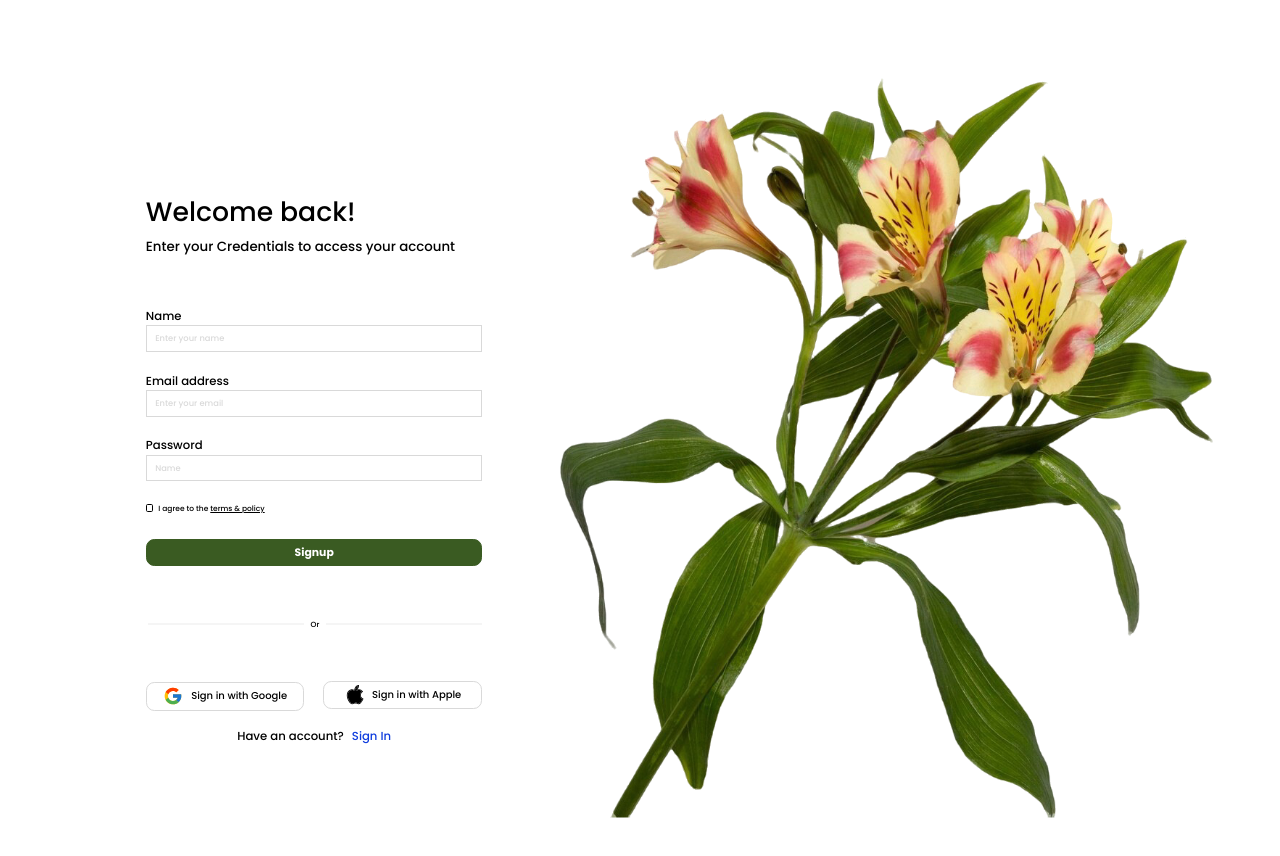
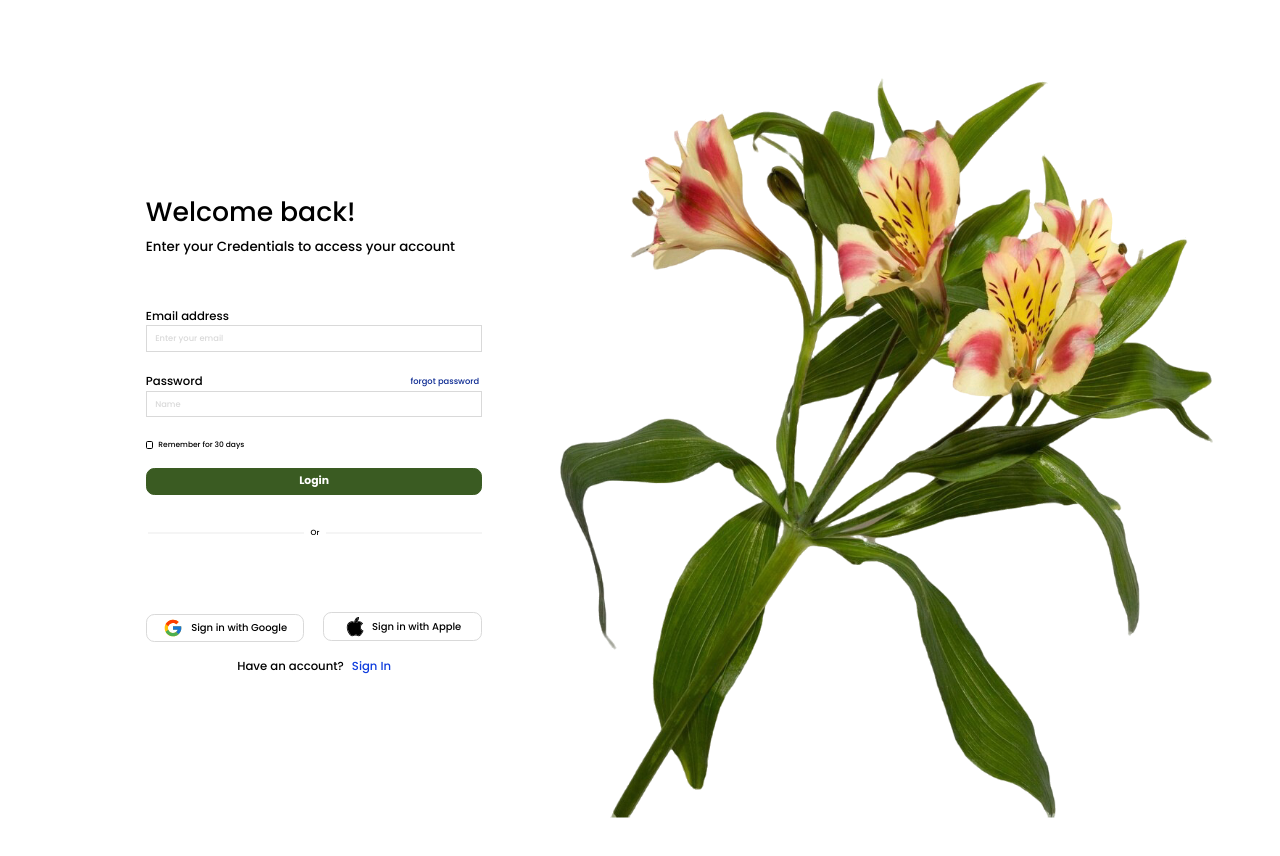
Before and after one commit to mandocdocmawin-dot/appdev1-final-practical-exam, a React (Vite) app: page / in a window 1280 px wide. Shown: the top 856 px of the page. Built offline with nearby package versions, Linux system fonts and the light colour scheme.

Commit message:
Update Login form

```diff
--- a/src/components/Login/Login.jsx
+++ b/src/components/Login/Login.jsx
@@ -14,20 +14,9 @@ function Login() {
         <form className={styles.form} onSubmit={(event) => event.preventDefault()}>
           <div className={styles.fields}>
             <div className={styles.field}>
-              <label htmlFor="signup-name">Name</label>
+              <label htmlFor="login-email">Email address</label>
               <input
-                id="signup-name"
-                name="name"
-                type="text"
-                autoComplete="name"
-                placeholder="Enter your name"
-                required
-              />
-            </div>
-            <div className={styles.field}>
-              <label htmlFor="signup-email">Email address</label>
-              <input
-                id="signup-email"
+                id="login-email"
                 name="email"
                 type="email"
                 autoComplete="email"
@@ -36,22 +25,25 @@ function Login() {
               />
             </div>
             <div className={styles.field}>
-              <label htmlFor="signup-password">Password</label>
+              <div className={styles.passwordLabel}>
+                <label htmlFor="login-password">Password</label>
+                <a href="#forgot-password">forgot password</a>
+              </div>
               <input
-                id="signup-password"
+                id="login-password"
                 name="password"
                 type="password"
-                autoComplete="new-password"
+                autoComplete="current-password"
                 placeholder="Name"
                 required
               />
             </div>
           </div>
           <label className={styles.agreement}>
-            <input name="terms" type="checkbox" required />
-            <span>I agree to the <span className={styles.terms}>terms &amp; policy</span></span>
+            <input name="remember" type="checkbox" />
+            <span>Remember for 30 days</span>
           </label>
-          <button className={styles.submit} type="submit">Signup</button>
+          <button className={styles.submit} type="submit">Login</button>
         </form>
         <div className={styles.bottom}>
           <div className={styles.divider}><span>Or</span></div>
--- a/src/components/Login/Login.module.css
+++ b/src/components/Login/Login.module.css
@@ -50,18 +50,32 @@
 
 .fields {
   display: grid;
-  gap: min(1.282552cqw, 19.7px);
+  gap: min(1.296224cqw, 19.91px);
 }
 
 .field {
   display: flex;
   flex-direction: column;
-  height: min(3.776042cqw, 58px);
+  height: min(3.817057cqw, 58.63px);
 }
 
 .field label {
   font-size: min(0.911458cqw, 14px);
   line-height: 1.5;
+}
+
+.passwordLabel {
+  display: flex;
+  align-items: center;
+  justify-content: space-between;
+}
+
+.passwordLabel a {
+  padding-right: min(0.260417cqw, 4px);
+  color: #0c2a92;
+  font-size: min(0.651042cqw, 10px);
+  line-height: 1.6594;
+  text-decoration: none;
 }
 
 .field input {
@@ -86,8 +100,8 @@
   display: flex;
   align-items: center;
   gap: min(0.390625cqw, 6px);
-  height: min(0.997396cqw, 15.32px);
-  margin-top: min(1.282552cqw, 19.7px);
+  height: min(1.008464cqw, 15.49px);
+  margin-top: min(1.296224cqw, 19.91px);
   font-size: min(0.585938cqw, 9px);
   line-height: 1.5;
   cursor: pointer;
@@ -98,7 +112,7 @@
   box-sizing: border-box;
   flex-shrink: 0;
   width: min(0.585938cqw, 9px);
-  height: min(0.641276cqw, 9.85px);
+  height: min(0.648438cqw, 9.96px);
   margin: 0;
   border: 1px solid #000;
   border-radius: min(0.130208cqw, 2px);
@@ -111,15 +125,11 @@
   box-shadow: inset 0 0 0 1px #fff;
 }
 
-.terms {
-  text-decoration: underline;
-}
-
 .submit {
   display: block;
   width: 100%;
   height: min(2.083333cqw, 32px);
-  margin-top: min(1.923828cqw, 29.55px);
+  margin-top: min(1.296224cqw, 19.91px);
   padding: 0;
   border: 1px solid #3a5b22;
   border-radius: min(0.651042cqw, 10px);
@@ -141,7 +151,7 @@
 
 .bottom {
   width: min(26.302083cqw, 404px);
-  margin-top: min(4.04362cqw, 62.11px);
+  margin-top: min(2.481771cqw, 38.12px);
   font-family: 'Poppins', sans-serif;
   font-weight: 500;
   color: #000;
@@ -173,7 +183,7 @@
   display: flex;
   align-items: flex-start;
   gap: min(1.497396cqw, 23px);
-  margin-top: min(3.911458cqw, 60.08px);
+  margin-top: min(5.708333cqw, 87.68px);
 }
 
 .socialButton {
@@ -207,7 +217,7 @@
 }
 
 .account {
-  margin: min(1.36849cqw, 21.02px) 0 0;
+  margin: min(1.222005cqw, 18.77px) 0 0;
   text-align: center;
   font-size: min(0.911458cqw, 14px);
   line-height: 1.5;
```
Also changed, not shown: mandocdoc-login-form.png (added).
